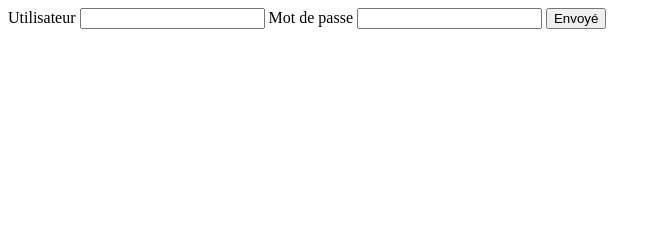
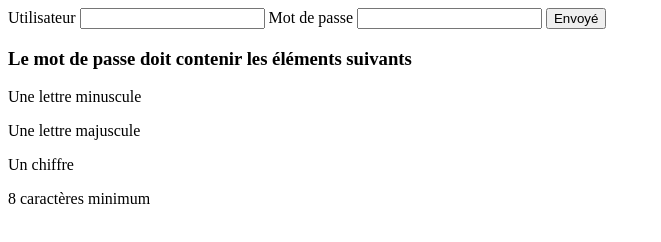
Before and after one commit to Mohamadi65/MotDePasse, a plain HTML site: page index.html in a window 1280 px wide. Shown: the whole page, without its empty margins (0-661 px from the left). Drawn offline with Linux system fonts and the light colour scheme.

Commit message:
Ajout de la div dans laquelle vont s'afficher la validation

```diff
--- a/index.html
+++ b/index.html
@@ -17,7 +17,14 @@
             <input type="submit" value="Envoyé">
         </form>
 
-       </div>
+    </div>
+    <div id="message">
+        <h3>Le mot de passe doit contenir les éléments suivants</h3>
+        <p id="letter" class="invalid">Une lettre minuscule</p>
+        <p id="capital" class="invalid">Une lettre majuscule</p>
+        <p id="number" class="invalid">Un chiffre</p>
+        <p id="length" class="invalid">8 caractères minimum</p>
+    </div>
 
     <script src="script.js"></script>
 </body>
```
